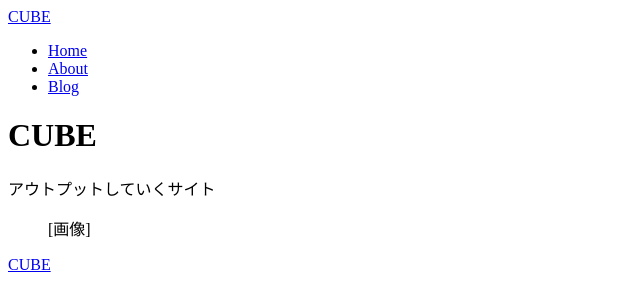
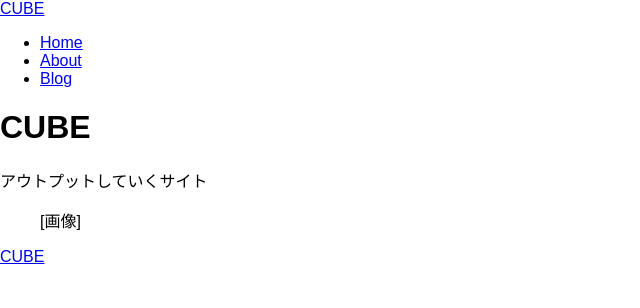
Before and after one commit to hyosetsu/next-react-website, a Next.js app: page / in a window 1280 px wide. Shown: the top 308 px of the page, without its empty margins (0-640 px from the left). Built offline with nearby package versions, Linux system fonts and the light colour scheme.

Commit message:
CSS Modules 3.1
スタイルの適用方法

```diff
--- a/pages/_app.js
+++ b/pages/_app.js
@@ -1,4 +1,5 @@
-import Layout  from "components/layout"
+import Layout from "components/layout"
+import 'styles/sample.css'
 function MyApp({ Component, pageProps }) {
   return (
     <Layout>
--- /dev/null
+++ b/sample.module.css
@@ -0,0 +1,4 @@
+.title {
+    color: green;
+    font-size: 2em;
+}
--- /dev/null
+++ b/styles/sample.css
@@ -0,0 +1,5 @@
+body {
+    margin: 0;
+    font-family: sans-serif;
+
+}
```
Also changed, not shown: pages/sample.js (added, +13 -0 lines).
